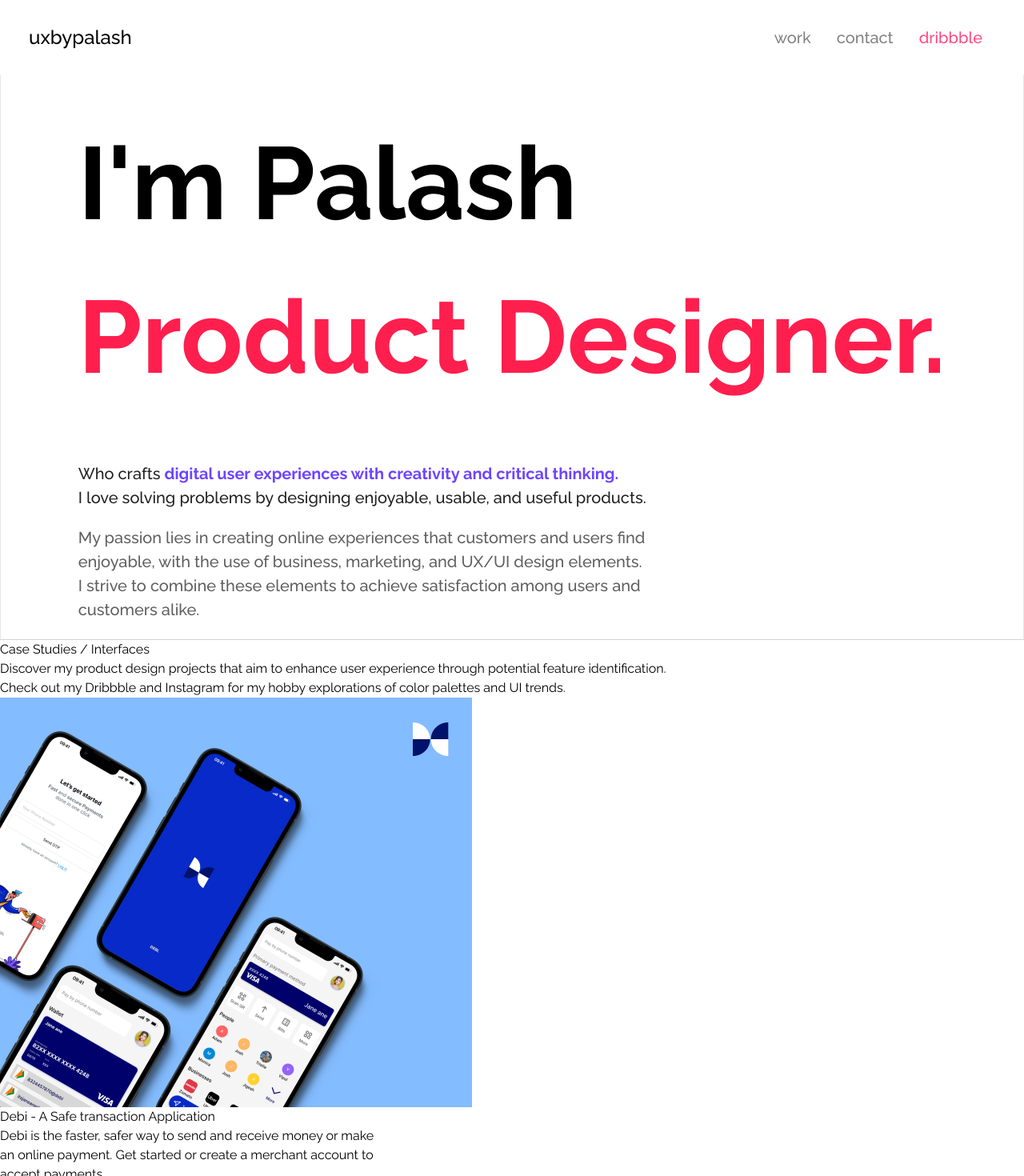
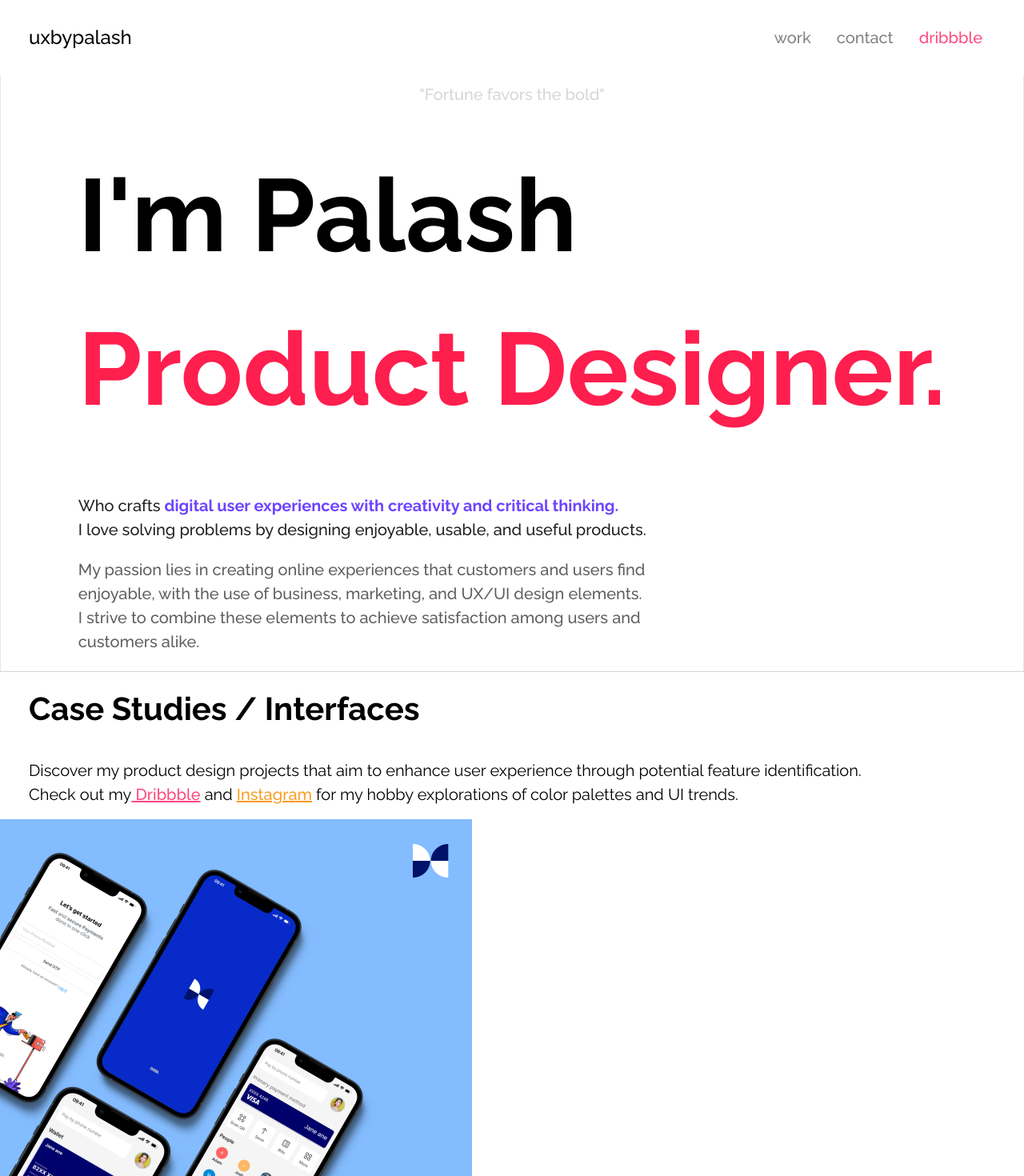
Before and after one commit to itzgupta/uxbypalash-live, a Next.js app: page / in a window 1280 px wide. Shown: the top 1470 px of the page at 80% size. Built offline with nearby package versions, Linux system fonts and the light colour scheme.

Commit message:
case-update2

```diff
--- a/src/components/Cases.jsx
+++ b/src/components/Cases.jsx
@@ -4,18 +4,23 @@ import Link from 'next/link'
 
 const Cases = () => {
   return (
-    <div>
+    <div className=''>
         <div>
-            <h2>Case Studies / Interfaces</h2>
-            <p>
+            <h2 className='max-w-[1240px] m-auto flex text-[40px] font-bold p-4'>Case Studies / Interfaces</h2>
+            <p className='max-w-[1240px] m-auto flex-col p-4 text-[20px]'>
                 Discover my product design projects that aim to enhance user experience through potential feature identification. <br />
-                Check out my <span>Dribbble</span> and <span>Instagram</span> for my hobby explorations of color palettes and UI trends.
+                Check out my
+                <Link href='https://dribbble.com/uxbypalash'><span className='text-[#FF477E] font-medium underline'> Dribbble</span></Link> and <Link href='https://www.instagram.com/uxbypalash'><span className='text-[#F99D23] font-medium underline'>Instagram</span></Link> for my hobby explorations of color palettes and UI trends.
             </p>
         </div>
 
         <div>
             <div>
-                <Link href='/'><img src="./assets/Debicover.svg" alt="" /></Link>
+
+                <div>
+                    <Link href='/'><img src="./assets/Debicover.svg" alt="" /></Link>
+                </div>
+
                 <h5>Debi - A Safe transaction Application</h5>
                 <p>
                     Debi is the faster, safer way to send and receive money or make <br />
--- a/src/components/Hero.jsx
+++ b/src/components/Hero.jsx
@@ -3,7 +3,7 @@ import React from 'react'
 
 const Hero = () => {
   return (
-    <div id='work' className='flex items-center justify-center h-screen border-[1px] border-b-[#D4D4D4]'>
+    <div id='work' className='flex items-center justify-center h-screen mt-10 border-[1px] border-b-[#D4D4D4]'>
         <div className='px-10 max-w-[1240px] sm:px-5 '>
             <p className='flex py-10 text-[#D6D6D6] text-[10px] font-medium items-center justify-center sm:text-[16px] lg:text-[20px]'>
                 <span>"</span>Fortune favors the bold<span>"</span>
```
